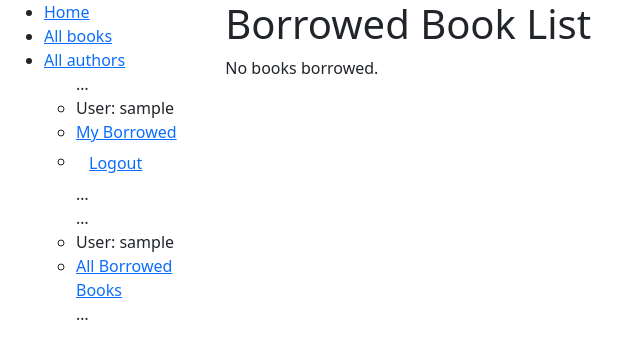
After one commit to kapil1831/local_library, a Django app: page /catalog/borrowed-books in a window 1280 px wide. The commit adds this page. Shown: the top 359 px of the page, without its empty margins (0-640 px from the left). Run offline with Django 5.2, Linux system fonts and the light colour scheme; the visitor is signed in with stand-in values (Sample User, id 1); data that the repository does not hold is empty.

Commit message:
added permission and view for librarians

```diff
--- a/catalog/models.py
+++ b/catalog/models.py
@@ -88,6 +88,7 @@ class BookInstance(models.Model):
 
     class Meta:
         ordering = ['due_back']
+        permissions = (("can_mark_returned", "Set book as returned"),)
 
     def __str__(self) -> str:
         """ string for representing the Model object. """
--- a/catalog/templates/base_generic.html
+++ b/catalog/templates/base_generic.html
@@ -39,6 +39,16 @@
                {% endif %}
                 …
               </ul>
+              <ul class="sidebar-nav">
+
+               {% if user.is_authenticated and user.is_staff %}
+                …
+                 <li>User: {{ user.get_username }}</li>
+                 <li><a href="{% url 'borrowed-books' %}">All Borrowed Books</a></li>
+                …
+               {% endif %}
+
+              </ul>
             </ul>
           {% endblock %}
         </div>
--- /dev/null
+++ b/catalog/templates/catalog/borrowed_books.html
@@ -0,0 +1,20 @@
+{% extends 'base_generic.html' %}
+
+{% block content %}
+<h1>Borrowed Book List</h1>
+{% if perms.catalog.can_mark_returned %}
+    {% if borrowed_books %}
+        <ul>
+            {% for bookinstance in borrowed_books %}
+                <li class="{% if bookinstance.is_overdue %}text-danger{% endif %}"><a href="{% url 'book-detail' bookinstance.book.pk  %}">{{ bookinstance.book.title }}</a> ({{ bookinstance.due_back }})  ({{ bookinstance.borrower }})</li>
+            {% endfor %}
+        </ul>
+    {% else %}
+        <p>No books borrowed.</p>
+    {% endif %}
+
+{% else %}
+    <p>You are not authorized to view this page.</p>
+{% endif %}
+
+{% endblock %}
--- a/catalog/urls.py
+++ b/catalog/urls.py
@@ -11,4 +11,5 @@ urlpatterns = [
 
 urlpatterns += [
     path('mybooks/', views.LoanedBooksByUserListView.as_view(), name='my-borrowed'),
+    path('borrowed-books', views.BorrowedBooksListView.as_view(), name='borrowed-books'),
 ]
--- a/catalog/views.py
+++ b/catalog/views.py
@@ -1,9 +1,29 @@
+from typing import Any
+from django.db.models.query import QuerySet
+from django.http import HttpResponseForbidden
 from django.shortcuts import render
 from .models import Book, Author, BookInstance, Genre, Language
 
 from django.views import generic
 from django.contrib.auth.decorators import login_required
-from django.contrib.auth.mixins import LoginRequiredMixin
+from django.contrib.auth.mixins import LoginRequiredMixin, PermissionRequiredMixin
+
+
+from django.contrib.auth.mixins import AccessMixin
+
+class StaffRequiredMixin(AccessMixin):
+    """
+    Mixin that requires the user to be a staff member.
+    """
+    def dispatch(self, request, *args, **kwargs):
+        if not request.user.is_staff:
+            # Optionally, redirect to a custom page or return a 403 response
+            return self.handle_no_permission()
+        return super().dispatch(request, *args, **kwargs)
+
+    def handle_no_permission(self):
+        return HttpResponseForbidden("You do not have permission to access this page.")
+
 
 # Create your views here.
 @login_required
@@ -67,3 +87,15 @@ class LoanedBooksByUserListView(LoginRequiredMixin, generic.ListView):
 
     def get_queryset(self):
         return BookInstance.objects.filter(borrower=self.request.user).filter(status__exact='o').order_by('due_back')
+
+class BorrowedBooksListView(LoginRequiredMixin, PermissionRequiredMixin, generic.ListView):
+    model = BookInstance
+    template_name = 'catalog/borrowed_books.html'
+    context_object_name = 'borrowed_books'
+    paginate_by = 5
+
+    permission_required = 'catalog.can_mark_returned'
+
+
+    def get_queryset(self) -> QuerySet[Any]:
+        return BookInstance.objects.filter(status__exact='o').order_by('due_back')
```
